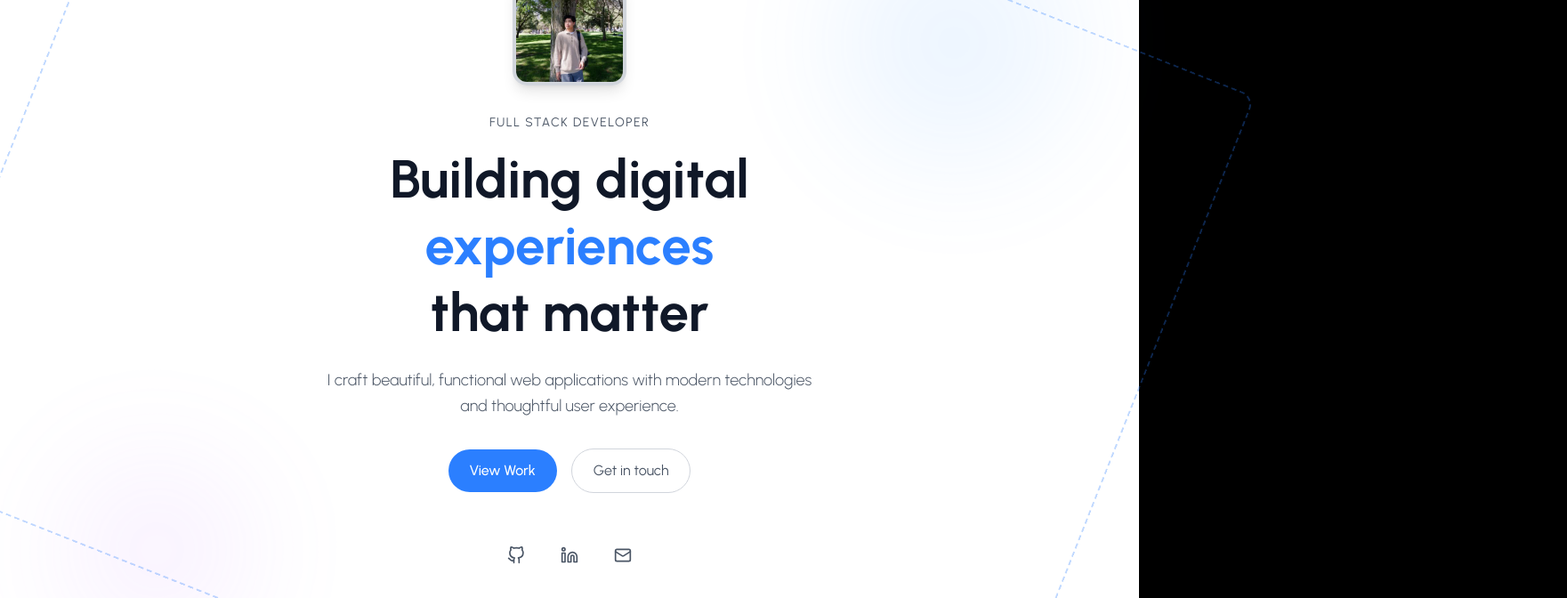
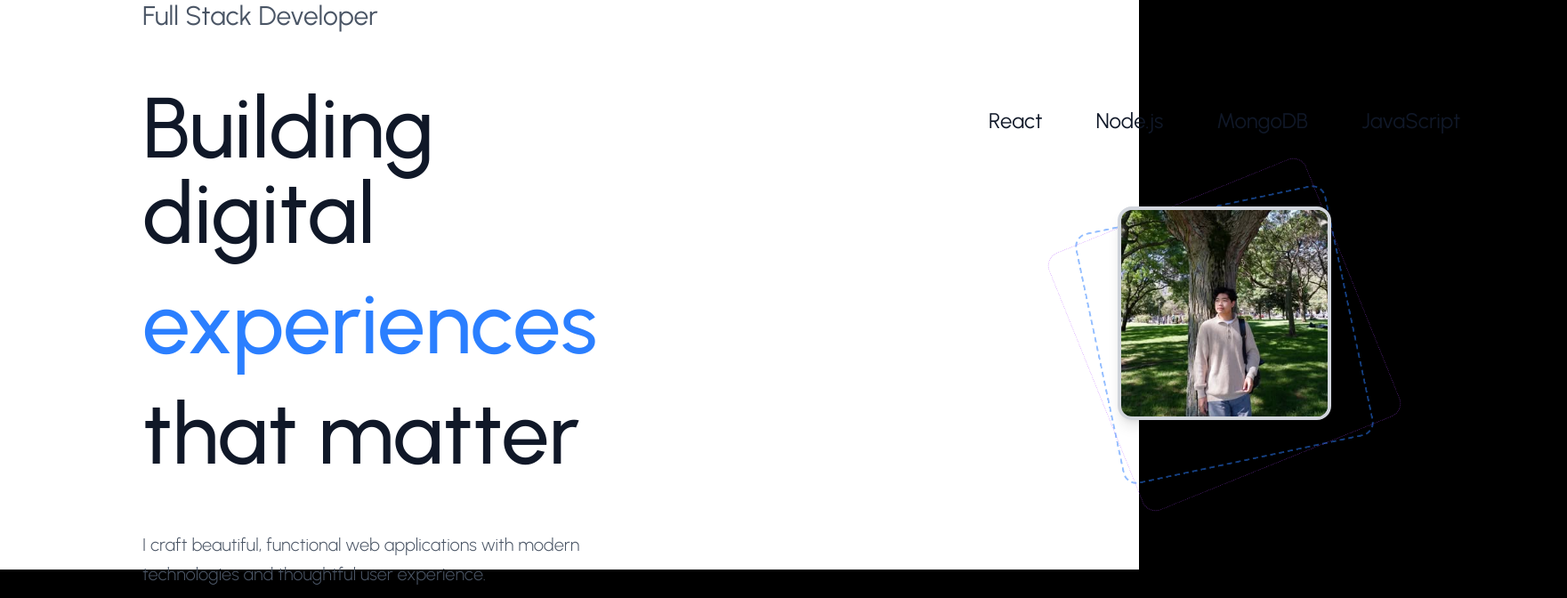
Before and after one commit to minmin1805/Personal-Portfolio-Web-App, a React (Vite) app in the folder frontend/: page / in a window 1280 px wide. Shown: the part 160-832 px from the top of the page at 89% size, 1761 px wide, since content can reach past the window. Built offline with nearby package versions, Linux system fonts and the light colour scheme.

Commit message:
finished basic design for hero

```diff
--- a/frontend/src/components/Sections/HeroSection.jsx
+++ b/frontend/src/components/Sections/HeroSection.jsx
@@ -1,77 +1,81 @@
-import React from 'react'
-import {motion, useScroll, useTransform} from 'framer-motion'
-import {ArrowDown, Mail} from 'lucide-react'
-import {useTheme} from '../../context/ThemeContext'
-import {FiGithub, FiLinkedin} from 'react-icons/fi'
-import PROFILE_IMAGE from '../../assets/images/Profile-Image.jpg'
+import React from "react";
+import { motion, useScroll, useTransform } from "framer-motion";
+import { ArrowDown, Mail } from "lucide-react";
+import { useTheme } from "../../context/ThemeContext";
+import { FiGithub, FiLinkedin } from "react-icons/fi";
+import PROFILE_IMAGE from "../../assets/images/Profile-Image.jpg";
 
 function HeroSection() {
-
-    const {isDarkMode} = useTheme()
-    const { scrollY } = useScroll()
-    const heroY = useTransform(scrollY, [0, 500], [0, -100])
+  const { isDarkMode } = useTheme();
+  const { scrollY } = useScroll();
+  const heroY = useTransform(scrollY, [0, 500], [0, -100]);
 
   const scrollToSection = (sectionId) => {
-        const element = document.getElementById(sectionId)
-        if(element) {
-            element.scrollIntoView({behavior: 'smooth'})
+    const element = document.getElementById(sectionId);
+    if (element) {
+      element.scrollIntoView({ behavior: "smooth" });
     }
-    }
+  };
 
   const containerVariants = {
-        hidden: {opacity: 0},
+    hidden: { opacity: 0 },
     visible: {
       opacity: 1,
       transition: {
         staggerChildren: 0.2,
         delayChildren: 0.2,
-            }
-        }
-    }
+      },
+    },
+  };
 
   const itemsVariants = {
-        hidden: {y: 30, opacity: 0},
+    hidden: { y: 30, opacity: 0 },
     visible: {
       y: 0,
       opacity: 1,
       transition: {
         duration: 0.5,
-                ease: 'easeInOut',
-            }
-        }
-    }
+        ease: "easeInOut",
+      },
+    },
+  };
 
   const textVariants = {
-        hidden: {y: 20, opacity: 0},
+    hidden: { y: 20, opacity: 0 },
     visible: {
       y: 0,
       opacity: 1,
       transition: {
         duration: 0.5,
-                ease: 'easeInOut',
-            }
-        }
-    }
+        ease: "easeInOut",
+      },
+    },
+  };
 
   const imageVariants = {
-        hidden: {y: 30, opacity: 0},
+    hidden: { y: 30, opacity: 0 },
     visible: {
       y: 0,
       opacity: 1,
       transition: {
         duration: 0.5,
-                ease: 'easeInOut',
+        ease: "easeInOut",
         delay: 0.4,
-            }
-        }
-    }
+      },
+    },
+  };
 
   return (
-        <div className={`min-h-screen transition-all duration-500 ${isDarkMode ? "bg-gray-950 text-white" : "bg-white text-gray-900"}`}>
+    <div>
+      <div
+        className={`lg:hidden min-h-screen transition-all duration-500 ${
+          isDarkMode ? "bg-gray-950 text-white" : "bg-white text-gray-900"
+        }`}
+      >
         {/* Hero Content */}
         <motion.section
           id="home"
-                style={{y: heroY}}
+          style={{ y: heroY }}
           className="relative pt-32 pb-20 px-4"
         >
           <div className="max-w-4xl mx-auto">
@@ -84,9 +88,11 @@ function HeroSection() {
               transition={{
                 duration: 20,
                 repeat: Infinity,
-                            ease: 'linear',
+                ease: "linear",
               }}
-                        className={`absolute top-20 right-20 w-64 h-64 rounded-full blur-3xl opacity-10 ${isDarkMode ? "bg-blue-500" : "bg-blue-400"}`}
+              className={`absolute top-20 right-20 w-64 h-64 rounded-full blur-3xl opacity-10 ${
+                isDarkMode ? "bg-blue-500" : "bg-blue-400"
+              }`}
             />
 
             <motion.div
@@ -99,7 +105,9 @@ function HeroSection() {
                 repeat: Infinity,
                 ease: "linear",
               }}
-                        className={`absolute bottom-20 left-20 w-48 h-48 rounded-full blur-3xl opacity-10 ${isDarkMode ? "bg-purple-500" : "bg-purple-400"}`}
+              className={`absolute bottom-20 left-20 w-48 h-48 rounded-full blur-3xl opacity-10 ${
+                isDarkMode ? "bg-purple-500" : "bg-purple-400"
+              }`}
             />
 
             {/* Main Content */}
@@ -110,10 +118,13 @@ function HeroSection() {
                 variants={containerVariants}
               >
                 {/* Profile image */}
-                            <motion.div variants={itemsVariants} className="mb-8">
+                <motion.div variants={itemsVariants} className="mb-8 relative">
+                  <div className="relative w-36 h-36 mx-auto">
                     <motion.div
-                                    whileHover={{scale: 1.1}}
-                                    className={`w-32 h-32 mx-auto rounded-2xl overflow-hidden border-4 ${isDarkMode ? "border-gray-800" : "border-gray-300"} shadow-lg`}
+                      whileHover={{ scale: 1.1 }}
+                      className={`w-32 h-32 mx-auto rounded-2xl overflow-hidden border-4 ${
+                        isDarkMode ? "border-gray-800" : "border-gray-300"
+                      } shadow-lg relative z-10`}
                     >
                       <img
                         src={PROFILE_IMAGE}
@@ -122,24 +133,54 @@ function HeroSection() {
                       />
                     </motion.div>
 
-                                {/* Decorative ring */}
+                    {/* Decorative ring 1 */}
                     <motion.div
                       animate={{
-                                        rotate: [0, 360]
+                        rotate: [0, 360],
                       }}
                       transition={{
                         duration: 10,
                         repeat: Infinity,
                         ease: "linear",
                       }}
-                                    className="absolute inset-0 rounded-2xl border-2 border-dashed border-blue-500/30"
+                      className="absolute inset-0 w-36 h-36 rounded-2xl border-2 border-dashed border-blue-500/40"
                     />
+
+                    {/* Decorative ring 2 */}
+                    <motion.div
+                      animate={{
+                        rotate: [360, 0],
+                      }}
+                      transition={{
+                        duration: 15,
+                        repeat: Infinity,
+                        ease: "linear",
+                      }}
+                      className="absolute inset-0 w-36 h-36 rounded-2xl border border-dotted border-purple-500/30"
+                    />
+
+                    {/* Decorative ring 3 - outer */}
+                    <motion.div
+                      animate={{
+                        rotate: [0, 360],
+                        scale: [1, 1.05, 1],
+                      }}
+                      transition={{
+                        duration: 20,
+                        repeat: Infinity,
+                        ease: "linear",
+                      }}
+                      className="absolute -inset-2 w-40 h-40 rounded-2xl border border-solid border-cyan-500/20"
+                    />
+                  </div>
                 </motion.div>
 
                 {/* Content */}
                 <motion.div
                   variants={itemsVariants}
-                                className={`text-sm uppercase tracking-widest ${isDarkMode ? "text-gray-500" : "text-gray-600"} mb-4`}
+                  className={`text-sm uppercase tracking-widest ${
+                    isDarkMode ? "text-gray-500" : "text-gray-600"
+                  } mb-4`}
                 >
                   Full Stack Developer
                 </motion.div>
@@ -148,24 +189,29 @@ function HeroSection() {
                   variants={textVariants}
                   className="text-4xl md:text-6xl font-bold mb-6 leading-tight"
                 >
-                                <span className={`${isDarkMode ? "text-white" : "text-gray-900"}`}>
+                  <span
+                    className={`${isDarkMode ? "text-white" : "text-gray-900"}`}
+                  >
                     Building digital
                   </span>
                   <br />
-                                <span className="text-blue-500">
-                                    experiences
-                                </span>
+                  <span className="text-blue-500">experiences</span>
                   <br />
-                                <span className={`${isDarkMode ? "text-white" : "text-gray-900"}`}>
+                  <span
+                    className={`${isDarkMode ? "text-white" : "text-gray-900"}`}
+                  >
                     that matter
                   </span>
                 </motion.h1>
 
                 <motion.p
                   variants={textVariants}
-                                className={`text-base md:text-lg ${isDarkMode ? "text-gray-400" : "text-gray-600"} mb-8 max-w-xl mx-auto font-light leading-relaxed`}
+                  className={`text-base md:text-lg ${
+                    isDarkMode ? "text-gray-400" : "text-gray-600"
+                  } mb-8 max-w-xl mx-auto font-light leading-relaxed`}
                 >
-                                I craft beautiful, functional web applications with modern technologies and thoughtful user experience.
+                  I craft beautiful, functional web applications with modern
+                  technologies and thoughtful user experience.
                 </motion.p>
 
                 {/* CTA buttons */}
@@ -174,18 +220,24 @@ function HeroSection() {
                   className="flex flex-col sm:flex-row gap-4 justify-center items-center mb-12"
                 >
                   <motion.button
-                                    whileHover={{y: -2}}
-                                    whileTap={{scale: 0.98}}
-                                    onClick={() => scrollToSection('work')}
+                    whileHover={{ y: -2 }}
+                    whileTap={{ scale: 0.98 }}
+                    onClick={() => scrollToSection("work")}
                     className="bg-blue-500 text-white px-6 py-3 rounded-full font-medium hover:bg-blue-600 transition-colors"
                   >
                     View Work
                   </motion.button>
                   <motion.button
-                                    whileHover={{y: -2}}
-                                    whileTap={{scale: 0.98}}
-                                    onClick={() => scrollToSection('contact')}
-                                    className={`border ${isDarkMode ? "border-gray-700" : "border-gray-300"} px-6 py-3 rounded-full transition-all duration-300 ${isDarkMode ? "text-gray-400 hover:text-white hover:border-gray-600" : "text-gray-600 hover:text-gray-900 hover:border-gray-400"}`}
+                    whileHover={{ y: -2 }}
+                    whileTap={{ scale: 0.98 }}
+                    onClick={() => scrollToSection("contact")}
+                    className={`border ${
+                      isDarkMode ? "border-gray-700" : "border-gray-300"
+                    } px-6 py-3 rounded-full transition-all duration-300 ${
+                      isDarkMode
+                        ? "text-gray-400 hover:text-white hover:border-gray-600"
+                        : "text-gray-600 hover:text-gray-900 hover:border-gray-400"
+                    }`}
                   >
                     Get in touch
                   </motion.button>
@@ -197,15 +249,19 @@ function HeroSection() {
                   className="flex justify-center gap-4 mb-12"
                 >
                   {[
-                                    {icon: FiGithub, href: "#"},
-                                    {icon: FiLinkedin, href: "#"},
-                                    {icon: Mail, href: "#"},
+                    { icon: FiGithub, href: "#" },
+                    { icon: FiLinkedin, href: "#" },
+                    { icon: Mail, href: "#" },
                   ].map((eachSocial, index) => (
                     <motion.a
                       key={index}
                       href={eachSocial.href}
-                                        whileHover={{scale: 1.1, y: -3}}
-                                        className={`p-3 rounded-full transition-colors ${isDarkMode ? "text-gray-400 hover:text-white hover:bg-gray-800" : "text-gray-600 hover:text-gray-900 hover:bg-gray-100"}`}
+                      whileHover={{ scale: 1.1, y: -3 }}
+                      className={`p-3 rounded-full transition-colors ${
+                        isDarkMode
+                          ? "text-gray-400 hover:text-white hover:bg-gray-800"
+                          : "text-gray-600 hover:text-gray-900 hover:bg-gray-100"
+                      }`}
                     >
                       <eachSocial.icon size={20} />
                     </motion.a>
@@ -218,13 +274,18 @@ function HeroSection() {
                   className="flex flex-wrap justify-center gap-2 text-sm"
                 >
                   {[
-                                    'React',
-                                    'Node.js',
-                                    'MongoDB',
-                                    'JavaScript',
-                                    'TypeScript'
+                    "React",
+                    "Node.js",
+                    "MongoDB",
+                    "JavaScript",
+                    "TypeScript",
                   ].map((tech, index) => (
-                                    <span key={index} className={`${isDarkMode ? "text-gray-600" : "text-gray-400"}`}>
+                    <span
+                      key={index}
+                      className={`${
+                        isDarkMode ? "text-gray-600" : "text-gray-400"
+                      }`}
+                    >
                       {tech}
                       {index < 4 && <span className="mx-2">•</span>}
                     </span>
@@ -235,8 +296,8 @@ function HeroSection() {
 
             {/* Scroll indicator */}
             <motion.div
-                        animate={{y: [0, 8, 0]}}
-                        transition={{duration: 1.5, repeat: Infinity}}
+              animate={{ y: [0, 8, 0] }}
+              transition={{ duration: 1.5, repeat: Infinity }}
               className="absolute bottom-8 left-1/2 transform -translate-x-1/2"
             >
               <ArrowDown
@@ -247,7 +308,140 @@ function HeroSection() {
           </div>
         </motion.section>
       </div>
-    )
+
+      {/*Desktop View*/}
+      <div
+        className={`hidden lg:block h-screen w-full ${
+          isDarkMode ? "bg-gray-950 text-white" : "bg-white text-gray-900"
+        }`}
+      >
+        <div className="flex flex-row justify-between gap-20">
+          {/*Left Side - Full Stack Developer Building digital experiences that matter...*/}
+          <motion.div className="flex flex-col justify-center h-full p-40">
+            <motion.h2
+              className={`mb-15 text-3xl ${
+                isDarkMode ? "text-gray-400" : "text-gray-600"
+              }`}
+            >
+              Full Stack Developer
+            </motion.h2>
+
+            <motion.div
+              className={`mb-15 text-8xl font-medium ${
+                isDarkMode ? "text-white" : "text-gray-900"
+              }`}
+            >
+              <motion.h2
+                className={`mb-7 ${isDarkMode ? "text-white" : "text-gray-900"}`}
+              >
+                Building digital
+              </motion.h2>
+              <motion.h2
+                className="mb-7 text-blue-500"
+              >
+                experiences
+              </motion.h2>
+              <motion.h2
+                className={`${isDarkMode ? "text-white" : "text-gray-900"}`}
+              >
+                that matter
+              </motion.h2>
+            </motion.div>
+
+
+            <motion.p className={`text-base md:text-xl mb-15 ${
+                    isDarkMode ? "text-gray-400" : "text-gray-600"
+                  } mb-8 max-w-xl mx-auto font-light leading-relaxed `}>
+                    I craft beautiful, functional web applications with modern
+                    technologies and thoughtful user experience.
+            </motion.p>
+
+
+            <motion.div className="flex flex-row gap-4">
+                <motion.button className="bg-blue-500 text-white px-8 py-4 rounded-full font-medium hover:bg-blue-600 transition-colors">
+                    View Work
+                </motion.button>
+                <motion.button className="border border-gray-300 px-8 py-4 rounded-full transition-all duration-300 text-gray-600 hover:text-gray-900 hover:border-gray-400">
+                    Get in touch
+                </motion.button>
+            </motion.div>
+
+            <motion.div className="flex flex-row mt-15 gap-15">
+                <motion.a href="https://github.com/yourusername" target="_blank" rel="noopener noreferrer">
+                    <FiGithub size={24} />
+                </motion.a>
+                <motion.a href="https://linkedin.com/in/yourusername" target="_blank" rel="noopener noreferrer">
+                    <FiLinkedin size={24} />
+                </motion.a>
+                <motion.a href="mailto:your@email.com" target="_blank" rel="noopener noreferrer">
+                    <Mail size={24} />
+                </motion.a>
+            </motion.div>
+
+          </motion.div>
+
+          <motion.div></motion.div>
+
+          {/*Right Side - Profile Image + Tech Stack*/}
+          <motion.div className="flex flex-col items-center p-30 mt-40">
+            <motion.div className="flex flex-row gap-15 mb-20 text-2xl">
+                <motion.h2 className={`${isDarkMode ? "text-white" : "text-gray-900"}`}>React</motion.h2>
+                <motion.h2 className={`${isDarkMode ? "text-white" : "text-gray-900"}`}>Node.js</motion.h2>
+                <motion.h2 className={`${isDarkMode ? "text-white" : "text-gray-900"}`}>MongoDB</motion.h2>
+                <motion.h2 className={`${isDarkMode ? "text-white" : "text-gray-900"}`}>JavaScript</motion.h2>
+
+            </motion.div>
+
+            {/* Profile Image with Decorative Rings */}
+            <motion.div className="relative">
+              <div className="relative w-72 h-72 mx-auto">
+                {/* Profile Image */}
+                <motion.div
+                  whileHover={{ scale: 1.05 }}
+                  className={`w-60 h-60 mx-auto rounded-2xl overflow-hidden border-4 ${
+                    isDarkMode ? "border-gray-800" : "border-gray-300"
+                  } shadow-lg relative z-10`}
+                >
+                  <img
+                    src={PROFILE_IMAGE}
+                    alt="Profile"
+                    className="w-full h-full object-cover"
+                  />
+                </motion.div>
+
+                {/* Decorative Ring 1 - Inner */}
+                <motion.div
+                  animate={{
+                    rotate: [0, 360],
+                  }}
+                  transition={{
+                    duration: 12,
+                    repeat: Infinity,
+                    ease: "linear",
+                  }}
+                  className="absolute inset-0 w-72 h-72 rounded-2xl border-2 border-dashed border-blue-500/50"
+                />
+
+                {/* Decorative Ring 2 - Outer */}
+                <motion.div
+                  animate={{
+                    rotate: [360, 0],
+                  }}
+                  transition={{
+                    duration: 18,
+                    repeat: Infinity,
+                    ease: "linear",
+                  }}
+                  className="absolute -inset-3 w-78 h-78 rounded-2xl border border-dotted border-purple-500/40"
+                />
+              </div>
+            </motion.div>
+
+          </motion.div>
+        </div>
+      </div>
+    </div>
+  );
 }
 
-export default HeroSection
+export default HeroSection;
```
Lines whose indentation alone changed are shown as unchanged.
